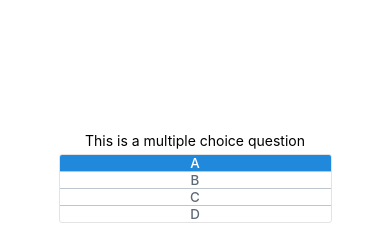
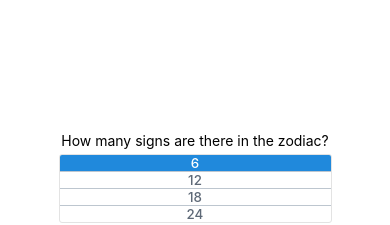
Before and after one commit to kverret05/portfolio-quizApp, a React Native app: screen / in a window 390 px wide. Shown: the part 226-451 px from the top of the page. Built offline with nearby package versions, Linux system fonts and the light colour scheme.

Commit message:
added component files

```diff
--- a/components/Question.js
+++ b/components/Question.js
@@ -6,21 +6,21 @@ import { styles } from '../App';
 export const data = [
   {
     type: "multiple-choice",
-    prompt: 'This is a multiple choice question',
-    choices: ['A', 'B', 'C', 'D'],
-    correct: 0,
+    prompt: 'How many signs are there in the zodiac?',
+    choices: ['6', '12', '18', '24'],
+    correct: 1,
   },
   {
     type: "multiple-answer",
-    prompt: 'This is a multiple answer question',
-    choices: ['A', 'B', 'C', 'D'],
-    correct: [0, 2]
+    prompt: 'What zodiac signs are considered "fixed signs"?',
+    choices: ['Taurus', 'Gemini', 'Libra', 'Aquarius'],
+    correct: [0, 3]
   },
   {
     type: "true-false",
-    prompt: 'This is a true or false question',
+    prompt: 'If you were born on September 16, you are a Virgo',
     choices: ['true', 'false'],
-    correct: 1
+    correct: 0
   }
 ];
 
```
Also changed, not shown: components/Hint.js (added), components/RestartQuiz.js (added).
